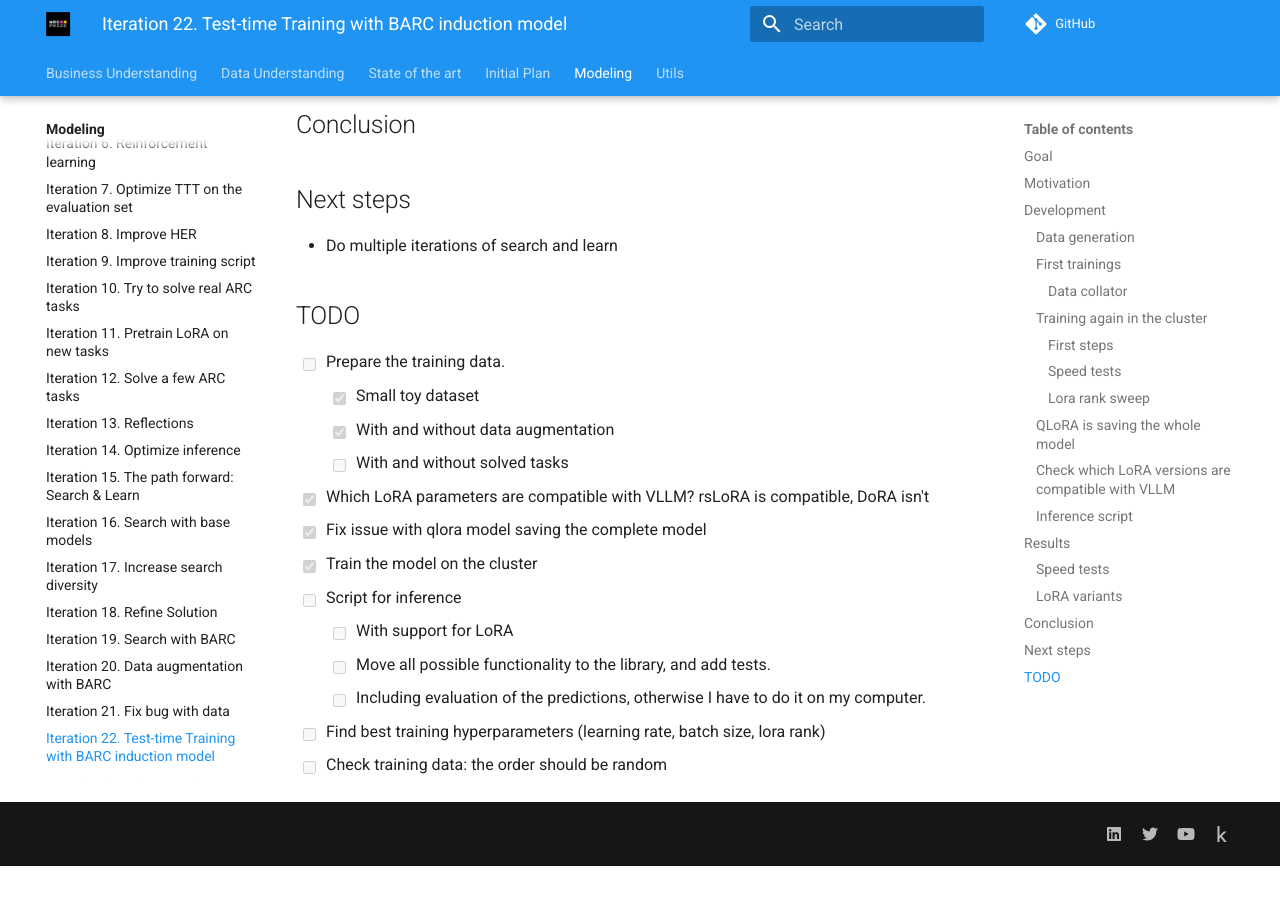
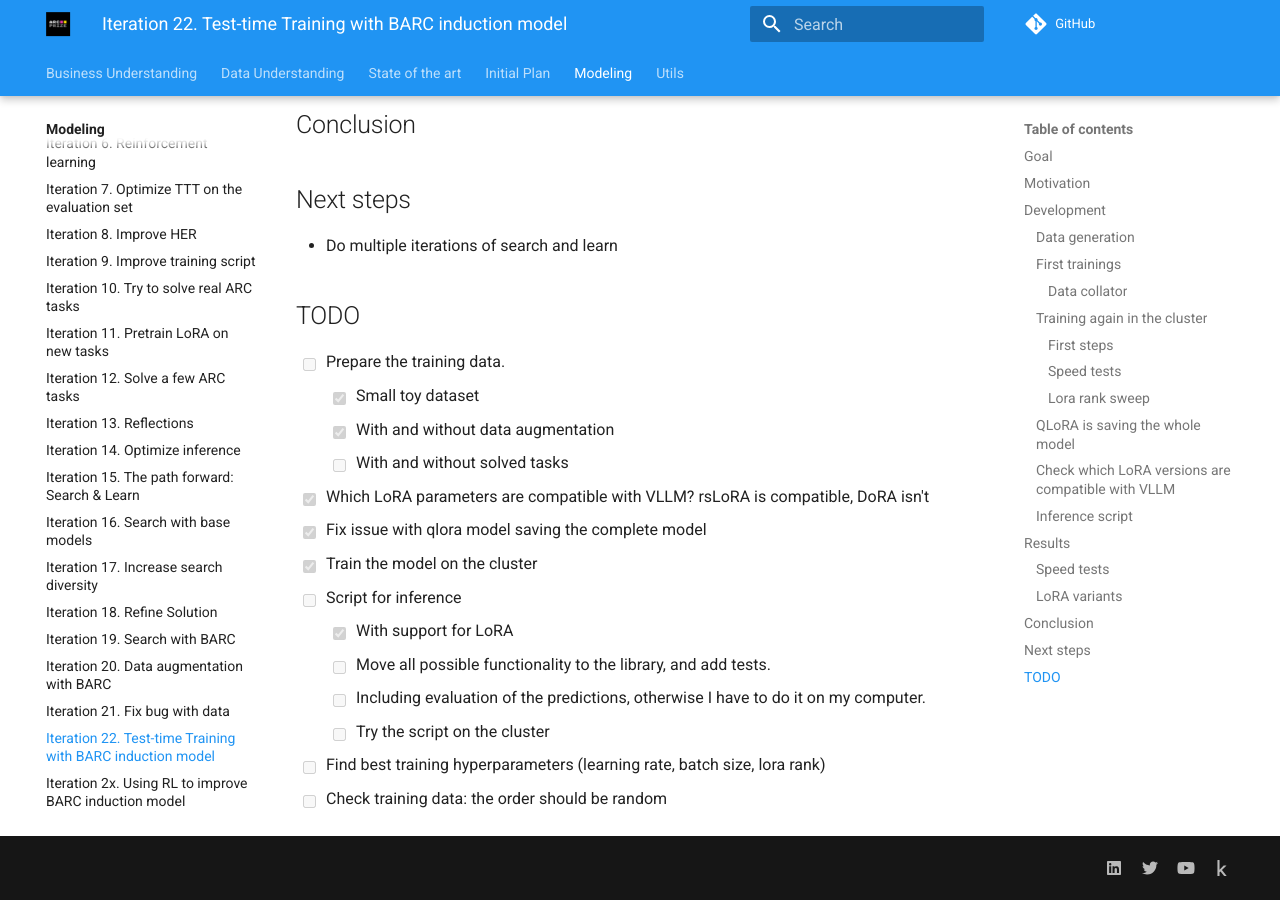
Before and after one commit to ironbar/arc25, an MkDocs documentation site: the page built from docs/modeling/Iteration_22_ttt_BARC.md, in a window 1280 px wide and 900 px high, scrolled down 10159 px. Built offline with MkDocs 1.6.1 and Material for MkDocs 9.7.7, drawn with Linux system fonts in a browser that asks for light colours; comment, search, counter and statistics services are not loaded; before the commit the page ends 11025 px from its top, so only the background shows below that.

```diff
--- a/docs/modeling/Iteration_22_ttt_BARC.md
+++ b/docs/modeling/Iteration_22_ttt_BARC.md
@@ -508,8 +508,9 @@
 - [x] Fix issue with qlora model saving the complete model
 - [x] Train the model on the cluster
 - [ ] Script for inference
-  - [ ] With support for LoRA
+  - [x] With support for LoRA
   - [ ] Move all possible functionality to the library, and add tests.
   - [ ] Including evaluation of the predictions, otherwise I have to do it on my computer.
+  - [ ] Try the script on the cluster
 - [ ] Find best training hyperparameters (learning rate, batch size, lora rank)
 - [ ] Check training data: the order should be random
```
Also changed, not shown: 1 other file.
